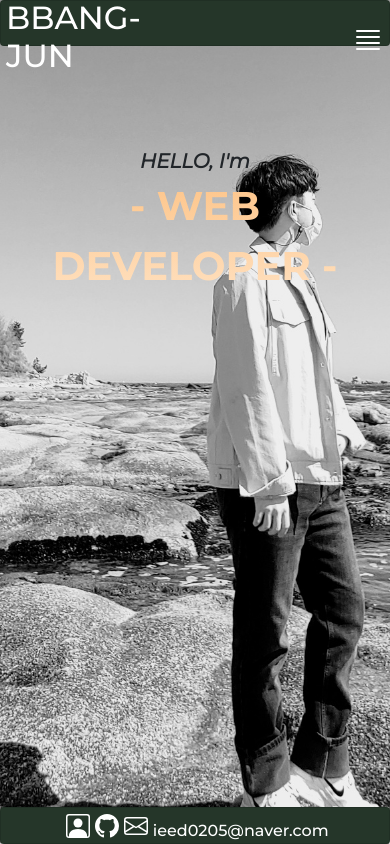
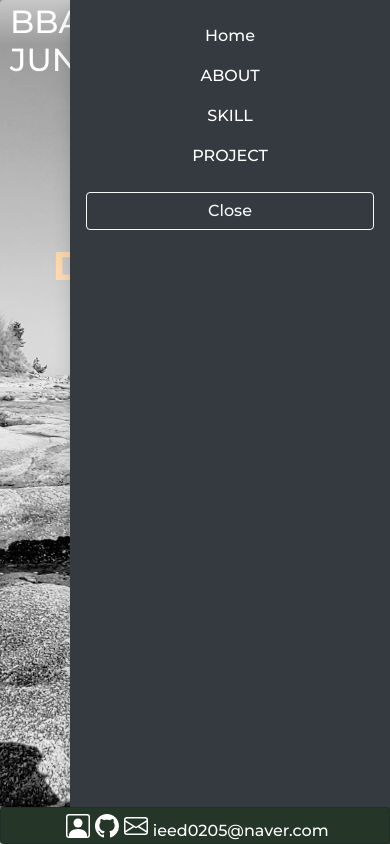
Before and after one commit to 2ByungJun/NuxtJS_demo, a Nuxt app: page / in a window 390 px wide. Both pictures are taken after a click on the icon 368 px from the left and 40 px from the top of the page. Shown: the top 844 px of the page. Built offline with nearby package versions, Linux system fonts and the light colour scheme.

Commit message:
8) 모바일용 햄버거 버튼 완료

```diff
--- a/components/TheHeader.vue
+++ b/components/TheHeader.vue
@@ -1,6 +1,6 @@
 <template>
     <div class="card header">
-        <div class="row">
+        <div class="row header-div">
             <div class="header-title text-left">
                 <h2 class="title">BBANG-JUN</h2>
             </div>
@@ -11,23 +11,75 @@
                 <a class="menu" href="#"><h3>HOME</h3></a>
             </div>
             <div class="header-icon">
-                <b-icon icon="justify" font-scale="2"></b-icon>
+                <b-icon
+                    icon="justify"
+                    class="cursor-pointer"
+                    font-scale="2"
+                    :style="iconStyle"
+                    @click="onClickIcon"
+                    @mouseover="overIcon"
+                    @mouseleave="leaveIcon"
+                    v-b-toggle.sidebar-no-header
+                    >
+                </b-icon>
             </div>
+
+            <b-sidebar
+                bg-variant="dark"
+                text-variant="light"
+                id="sidebar-no-header"
+                aria-labelledby="sidebar-no-header-title"
+                right
+                no-header
+                shadow>
+            <template #default="{ hide }">
+                <div class="p-3">
+                    <nav class="mb-3">
+                        <b-nav vertical>
+                            <b-nav-item href="#home" >Home</b-nav-item>
+                            <b-nav-item href="#about" >ABOUT</b-nav-item>
+                            <b-nav-item href="#skill" >SKILL</b-nav-item>
+                            <b-nav-item href="#project" >PROJECT</b-nav-item>
+                        </b-nav>
+                    </nav>
+                    <b-button variant="outline-light" block @click="hide">Close</b-button>
+                </div>
+            </template>
+            </b-sidebar>
         </div>
     </div>
 </template>
 
 <script>
 export default {
-    computed:{
-        smAt(){
-            return this.$store.state.smAt
+    data(){
+        return {
+            iconStyle: {color: 'white'},
         }
     },
+    methods: {
+        overIcon(){
+            this.iconStyle = {color: '#F3F481'}
+        },
+        leaveIcon(){
+            this.iconStyle = {color: 'white'}
+        },
+        onClickIcon(){
+            this.$store.commit('updateDrawer')
+        }
+    }
 }
 </script>
 
 <style scoped>
+.card{
+    border: 0px
+}
+
+.cursor-pointer{
+    cursor: pointer;
+}
+
 .header {
     position: fixed;
     left: 0;
@@ -38,25 +90,27 @@ export default {
     width: 100%;
     height: 46px;
     padding: 10px 20px 10px 20px;
-    background-color: #253629;
-    color: white;
+    background: linear-gradient(to bottom, #C7C7C7, #9A9A9A);
     text-align: center;
+}
+
+.header-div {
+    padding: 5px;
 }
 
 .header-title {
     width: 50%;
     align-self: center;
+    color: white;
 }
 
 .title {
     float: left;
-    color: white;
 }
 
 .header-menu {
     width: 50%;
     align-self: center;
-    color: white;
 }
 
 .menu{
@@ -77,8 +131,13 @@ export default {
     .header-icon{
         display: block;
         width: 50%;
+        margin-bottom: 5px;
         align-self: center;
         text-align: right;
     }
+
+    .nav-link{
+        color: white;
+    }
 }
 </style>
--- a/pages/view/Home.vue
+++ b/pages/view/Home.vue
@@ -1,5 +1,5 @@
 <template>
-    <div class="areaDiv home">
+    <div class="areaDiv home" id="home">
         <div class="home-text">
             <span class="bold">HELLO, I'm</span>
         </div>
--- a/store/index.js
+++ b/store/index.js
@@ -1,9 +1,9 @@
 export const state = () => ({
-    smAt: false
+    drawer: null
 });
 
 export const mutations = {
-    updateSmAt (state, payload) {
-        state.smAt = payload
+    updateDrawer (state) {
+        state.drawer = !state.drawer
     }
 }
```
